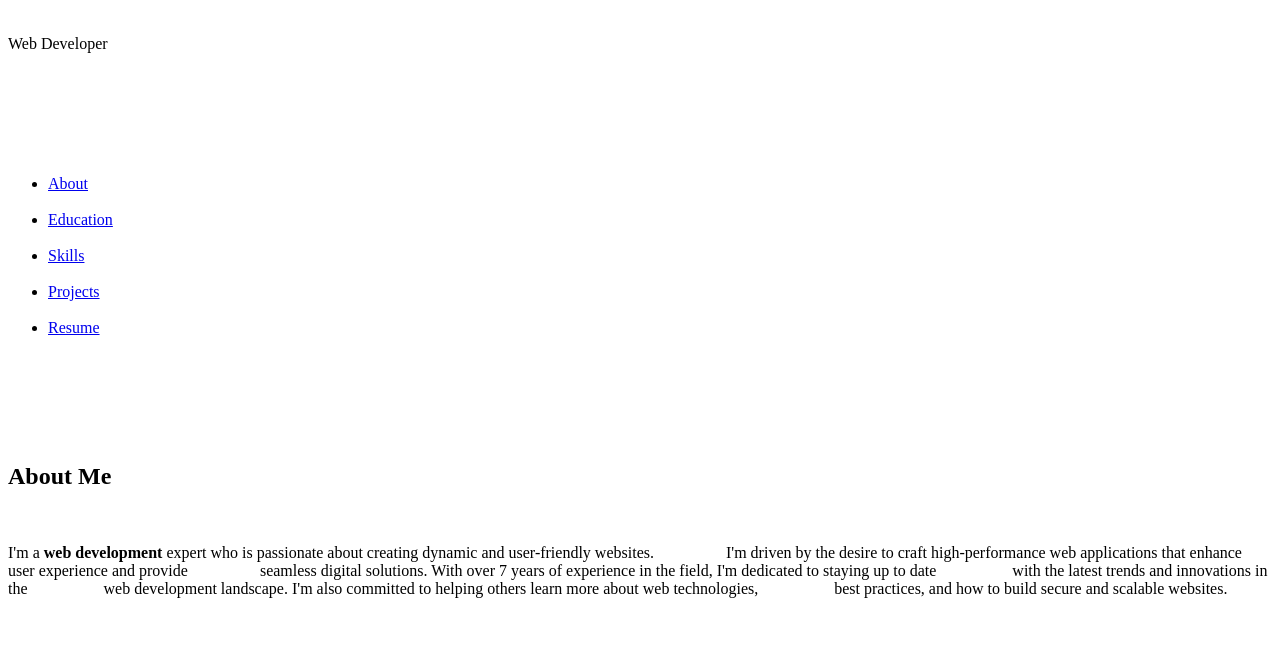
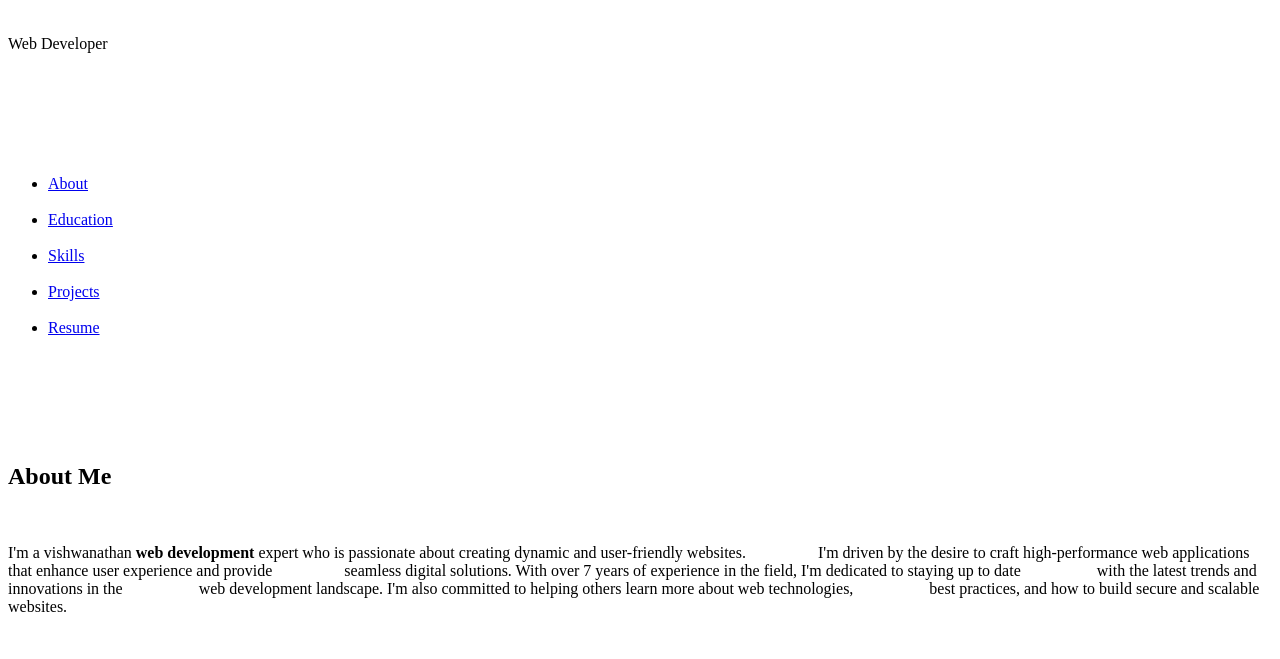
Before and after one commit to vishwanathan05082005/Vishwanath-, a plain HTML site: page index.html in a window 1280 px wide. Shown: the part 141-800 px from the top of the page. Drawn offline with Linux system fonts and the light colour scheme.

Commit message:
Update index.html

```diff
--- a/index.html
+++ b/index.html
@@ -44,7 +44,7 @@ body>
 
             <h2>About Me</h2>
 
-            <p>I'm a <b>web development</b> expert who is passionate about creating dynamic and user-friendly websites.
+            <p>I'm a vishwanathan <b>web development</b> expert who is passionate about creating dynamic and user-friendly websites.
 
                 I'm driven by the desire to craft high-performance web applications that enhance user experience and provide
 
```
